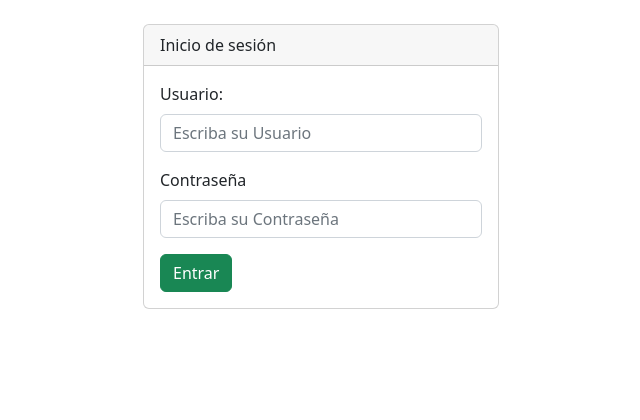
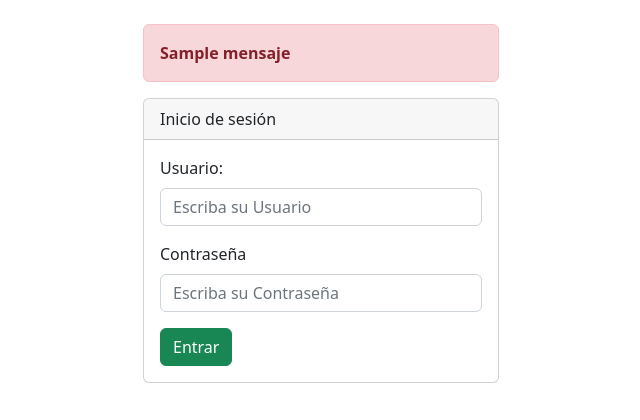
Before and after one commit to thefrancixcodeprogram2004l/mi_primera_web, a Flask app: template templates/admin/login.html in a window 1280 px wide. Shown: the top 420 px of the page, without its empty margins (319-959 px from the left). Run offline with Flask 3, Linux system fonts and the light colour scheme; the template is opened without the code that fills it: most values are stand-ins (such as "Sample title", 1, 10 or a date in 2020).

Commit message:
ultimo commit

```diff
--- a/app.py
+++ b/app.py
@@ -67,7 +67,7 @@ def admin_login_post():
         session["login"]=True
         session["usuario"]="Francix"
         return redirect("/admin")
-    return render_template("admin/login.html")
+    return render_template("admin/login.html",mensaje="Acceso denegado")
 
 @app.route('/admin/cerrar')
 def admin_cerrar():
--- a/templates/admin/login.html
+++ b/templates/admin/login.html
@@ -23,6 +23,13 @@
             </div>
             <div class="col-4">
                 <br/>
+                {% if mensaje %}
+                    <div class="alert alert-danger" role="alert">
+                        <strong>{{ mensaje }}</strong>
+                    </div>
+
+
+                {% endif %}
                 <div class="card">
                     <div class="card-header">
                         Inicio de sesión
--- a/templates/sitio/index.html
+++ b/templates/sitio/index.html
@@ -3,8 +3,8 @@
     <div class="p-5 mb-4 bg-light rounded-3">
         <div class="container-fluid py-5">
           <h1 class="display-5 fw-bold">Bienvenido</h1>
-          <p class="col-md-8 fs-4">Using a series of utilities, you can create this jumbotron, just like the one in previous versions of Bootstrap. Check out the examples below for how you can remix and restyle it to your liking.</p>
-          <button class="btn btn-primary btn-lg" type="button">Example button</button>
+          <p class="col-md-8 fs-4">Empezar con nuestro sitio web</p>
+          <a class="btn btn-success btn-lg"  href="/libros" type="button">Ver libros disponibles</a>
         </div>
       </div>
   {%include 'sitio/pie.html' %}
--- a/templates/sitio/pie.html
+++ b/templates/sitio/pie.html
@@ -1,5 +1,5 @@
 <footer>
-    <!-- place footer here -->
+
   </footer>
   <!-- Bootstrap JavaScript Libraries -->
   <script src="https://cdn.jsdelivr.net/npm/@popperjs/core@2.11.6/dist/umd/popper.min.js"
```
Also changed, not shown: templates/admin/libros.html (+8 -4 lines), templates/sitio/nosotros.html (+7 -0 lines).
